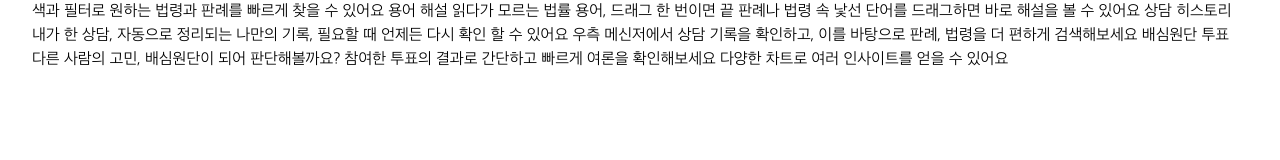
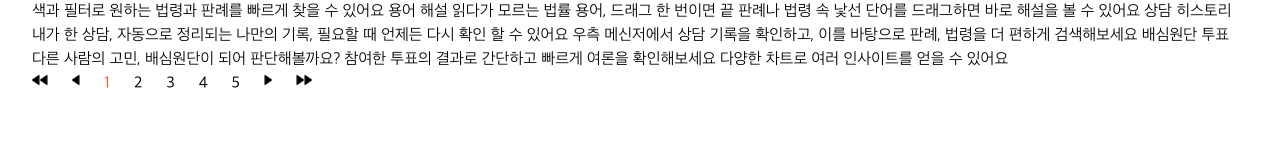
Before and after one commit to prgrms-web-devcourse-final-project/WEB5_6_SamSamOO_FE, a Next.js app: page /test in a window 1280 px wide. Shown: the part 386-546 px from the top of the page. Built offline with nearby package versions, Linux system fonts and the light colour scheme; no server answers.

Commit message:
feat : 페이지네이션 일부(포맷 전 커밋)

```diff
--- a/src/app/search/(search-layout)/layout.tsx
+++ b/src/app/search/(search-layout)/layout.tsx
@@ -1,11 +1,12 @@
 import SearchArea from '@/components/features/search/SearchForm';
+import Pagination from '@/components/ui/Pagination';
 import ToggleSwitchNavigation from '@/components/ui/ToggleSwitchNavigation';
 
 function SearchLayout({ children }: { children: React.ReactNode }) {
   return (
     <div className="w-full h-full flex flex-1 items-center justify-center">
       <div className="w-[1200px] px-[150px] flex flex-col justify-center">
-        <section className=" bg-white dark:bg-background-black1 ">
+        <section className=" bg-white dark:bg-background-black1">
           <h2 className="sr-only">검색 및 필터링</h2>
           <nav className="flex itmes-center justify-center mb-4">
             <ToggleSwitchNavigation paddingX={24} paddingY={6} />
@@ -16,6 +17,10 @@ function SearchLayout({ children }: { children: React.ReactNode }) {
           <h2 className="sr-only">검색 결과</h2>
           {children}
         </section>
+        <div className="flex flex-col items-center pb-6 gap-2">
+          <Pagination />
+          <p className="font-light text-sm">검색결과 : 총 164,321건</p>
+        </div>
       </div>
     </div>
   );
--- a/src/app/test/page.tsx
+++ b/src/app/test/page.tsx
@@ -1,4 +1,5 @@
 'use client';
+import Pagination from '@/components/ui/Pagination';
 import ScrollButton from '@/components/ui/ScrollButton';
 import SelectMenu from '@/components/ui/SelectMenu';
 import convertObjectToString from '@/utils/convertObjectToString';
@@ -75,6 +76,8 @@ function page() {
             </p>
           </li>
         ))}
+      <Pagination />
+
       <ScrollButton direction="bottom" />
     </div>
   );
--- /dev/null
+++ b/src/components/ui/Pagination.tsx
@@ -0,0 +1,113 @@
+'use client';
+import tw from '@/utils/tw';
+import { useState } from 'react';
+
+function Pagination() {
+  const [activePageNumber, setActivePageNumber] = useState<number>(0);
+  const showCount = 5;
+  const start = 1;
+  const end = 10;
+
+  const getPage = (index: number) => {
+    console.log('페이지 요청');
+    setActivePageNumber(index);
+  };
+
+  return (
+    <section>
+      <h2 className="sr-only">페이지네이션</h2>
+      <ul className="flex items-center gap-6">
+        <button type="button" title="첫 페이지로 이동" onClick={() => getPage(0)}>
+          <svg
+            className="relative bottom-0.5"
+            width="16"
+            height="10"
+            viewBox="0 0 16 10"
+            fill="none"
+            xmlns="http://www.w3.org/2000/svg"
+          >
+            <path
+              d="M8.21449 5.41133L14.7145 9.91133C14.7895 9.96323 14.8773 9.99363 14.9683 9.99922C15.0594 10.0048 15.1502 9.98539 15.231 9.94306C15.3118 9.90073 15.3795 9.8371 15.4267 9.75906C15.474 9.68102 15.499 9.59155 15.499 9.50033V0.500331C15.499 0.40907 15.4741 0.319532 15.4269 0.241422C15.3797 0.163312 15.3121 0.0996093 15.2312 0.0572171C15.1504 0.0148249 15.0595 -0.0046396 14.9685 0.000933235C14.8774 0.00650607 14.7895 0.0369036 14.7145 0.0888315L8.21449 4.58883C8.14827 4.63505 8.09419 4.69657 8.05684 4.76817C8.0195 4.83977 8 4.91933 8 5.00008C8 5.08083 8.0195 5.16039 8.05684 5.23199C8.09419 5.30359 8.14827 5.36512 8.21449 5.41133Z"
+              fill="black"
+            />
+            <path
+              d="M0.214489 5.41133L6.71449 9.91133C6.7895 9.96323 6.87728 9.99363 6.96833 9.99922C7.05938 10.0048 7.15022 9.98539 7.23102 9.94306C7.31183 9.90073 7.37951 9.8371 7.42674 9.75906C7.47397 9.68102 7.49896 9.59155 7.49899 9.50033V0.500331C7.49905 0.40907 7.47413 0.319532 7.42694 0.241422C7.37974 0.163312 7.31206 0.0996093 7.23125 0.0572171C7.15043 0.0148249 7.05955 -0.0046396 6.96846 0.000933235C6.87737 0.00650607 6.78954 0.0369036 6.71449 0.0888315L0.214489 4.58883C0.148268 4.63505 0.0941868 4.69657 0.0568438 4.76817C0.0195007 4.83977 0 4.91933 0 5.00008C0 5.08083 0.0195007 5.16039 0.0568438 5.23199C0.0941868 5.30359 0.148268 5.36512 0.214489 5.41133Z"
+              fill="black"
+            />
+          </svg>
+        </button>
+        <button
+          type="button"
+          title="이전 페이지로 이동"
+          onClick={() => getPage(activePageNumber - 1)}
+        >
+          <svg
+            className="relative bottom-0.5"
+            width="8"
+            height="10"
+            viewBox="0 0 8 10"
+            fill="none"
+            xmlns="http://www.w3.org/2000/svg"
+          >
+            <path
+              d="M0.214489 5.41133L6.71449 9.91133C6.7895 9.96323 6.87728 9.99363 6.96833 9.99922C7.05938 10.0048 7.15022 9.98539 7.23102 9.94306C7.31183 9.90073 7.37951 9.8371 7.42674 9.75906C7.47397 9.68102 7.49896 9.59155 7.49899 9.50033V0.500331C7.49905 0.40907 7.47413 0.319532 7.42694 0.241422C7.37974 0.163312 7.31206 0.0996093 7.23125 0.0572171C7.15043 0.0148249 7.05955 -0.0046396 6.96846 0.000933235C6.87737 0.00650607 6.78954 0.0369036 6.71449 0.0888315L0.214489 4.58883C0.148268 4.63505 0.0941868 4.69657 0.0568438 4.76817C0.0195007 4.83977 0 4.91933 0 5.00008C0 5.08083 0.0195007 5.16039 0.0568438 5.23199C0.0941868 5.30359 0.148268 5.36512 0.214489 5.41133Z"
+              fill="black"
+            />
+          </svg>
+        </button>
+        {Array(showCount)
+          .fill(null)
+          .map((_, index) => (
+            <li key={index}>
+              <button
+                type="button"
+                className={tw('hover:text-accent', activePageNumber === index ? 'text-accent' : '')}
+                onClick={() => getPage(index)}
+              >
+                {start + index}
+              </button>
+            </li>
+          ))}
+        <button
+          type="button"
+          title="다음 페이지로 이동"
+          onClick={() => getPage(activePageNumber + 1)}
+        >
+          <svg
+            className="relative bottom-0.5 -scale-x-100"
+            width="8"
+            height="10"
+            viewBox="0 0 8 10"
+            fill="none"
+            xmlns="http://www.w3.org/2000/svg"
+          >
+            <path
+              d="M0.214489 5.41133L6.71449 9.91133C6.7895 9.96323 6.87728 9.99363 6.96833 9.99922C7.05938 10.0048 7.15022 9.98539 7.23102 9.94306C7.31183 9.90073 7.37951 9.8371 7.42674 9.75906C7.47397 9.68102 7.49896 9.59155 7.49899 9.50033V0.500331C7.49905 0.40907 7.47413 0.319532 7.42694 0.241422C7.37974 0.163312 7.31206 0.0996093 7.23125 0.0572171C7.15043 0.0148249 7.05955 -0.0046396 6.96846 0.000933235C6.87737 0.00650607 6.78954 0.0369036 6.71449 0.0888315L0.214489 4.58883C0.148268 4.63505 0.0941868 4.69657 0.0568438 4.76817C0.0195007 4.83977 0 4.91933 0 5.00008C0 5.08083 0.0195007 5.16039 0.0568438 5.23199C0.0941868 5.30359 0.148268 5.36512 0.214489 5.41133Z"
+              fill="black"
+            />
+          </svg>
+        </button>
+        <button type="button" title="마지막 페이지로 이동" onClick={() => getPage(end)}>
+          <svg
+            className="relative bottom-0.5 -scale-x-100"
+            width="16"
+            height="10"
+            viewBox="0 0 16 10"
+            fill="none"
+            xmlns="http://www.w3.org/2000/svg"
+          >
+            <path
+              d="M8.21449 5.41133L14.7145 9.91133C14.7895 9.96323 14.8773 9.99363 14.9683 9.99922C15.0594 10.0048 15.1502 9.98539 15.231 9.94306C15.3118 9.90073 15.3795 9.8371 15.4267 9.75906C15.474 9.68102 15.499 9.59155 15.499 9.50033V0.500331C15.499 0.40907 15.4741 0.319532 15.4269 0.241422C15.3797 0.163312 15.3121 0.0996093 15.2312 0.0572171C15.1504 0.0148249 15.0595 -0.0046396 14.9685 0.000933235C14.8774 0.00650607 14.7895 0.0369036 14.7145 0.0888315L8.21449 4.58883C8.14827 4.63505 8.09419 4.69657 8.05684 4.76817C8.0195 4.83977 8 4.91933 8 5.00008C8 5.08083 8.0195 5.16039 8.05684 5.23199C8.09419 5.30359 8.14827 5.36512 8.21449 5.41133Z"
+              fill="black"
+            />
+            <path
+              d="M0.214489 5.41133L6.71449 9.91133C6.7895 9.96323 6.87728 9.99363 6.96833 9.99922C7.05938 10.0048 7.15022 9.98539 7.23102 9.94306C7.31183 9.90073 7.37951 9.8371 7.42674 9.75906C7.47397 9.68102 7.49896 9.59155 7.49899 9.50033V0.500331C7.49905 0.40907 7.47413 0.319532 7.42694 0.241422C7.37974 0.163312 7.31206 0.0996093 7.23125 0.0572171C7.15043 0.0148249 7.05955 -0.0046396 6.96846 0.000933235C6.87737 0.00650607 6.78954 0.0369036 6.71449 0.0888315L0.214489 4.58883C0.148268 4.63505 0.0941868 4.69657 0.0568438 4.76817C0.0195007 4.83977 0 4.91933 0 5.00008C0 5.08083 0.0195007 5.16039 0.0568438 5.23199C0.0941868 5.30359 0.148268 5.36512 0.214489 5.41133Z"
+              fill="black"
+            />
+          </svg>
+        </button>
+      </ul>
+    </section>
+  );
+}
+export default Pagination;
```
Also changed, not shown: public/icons/filterDown.svg (deleted).
